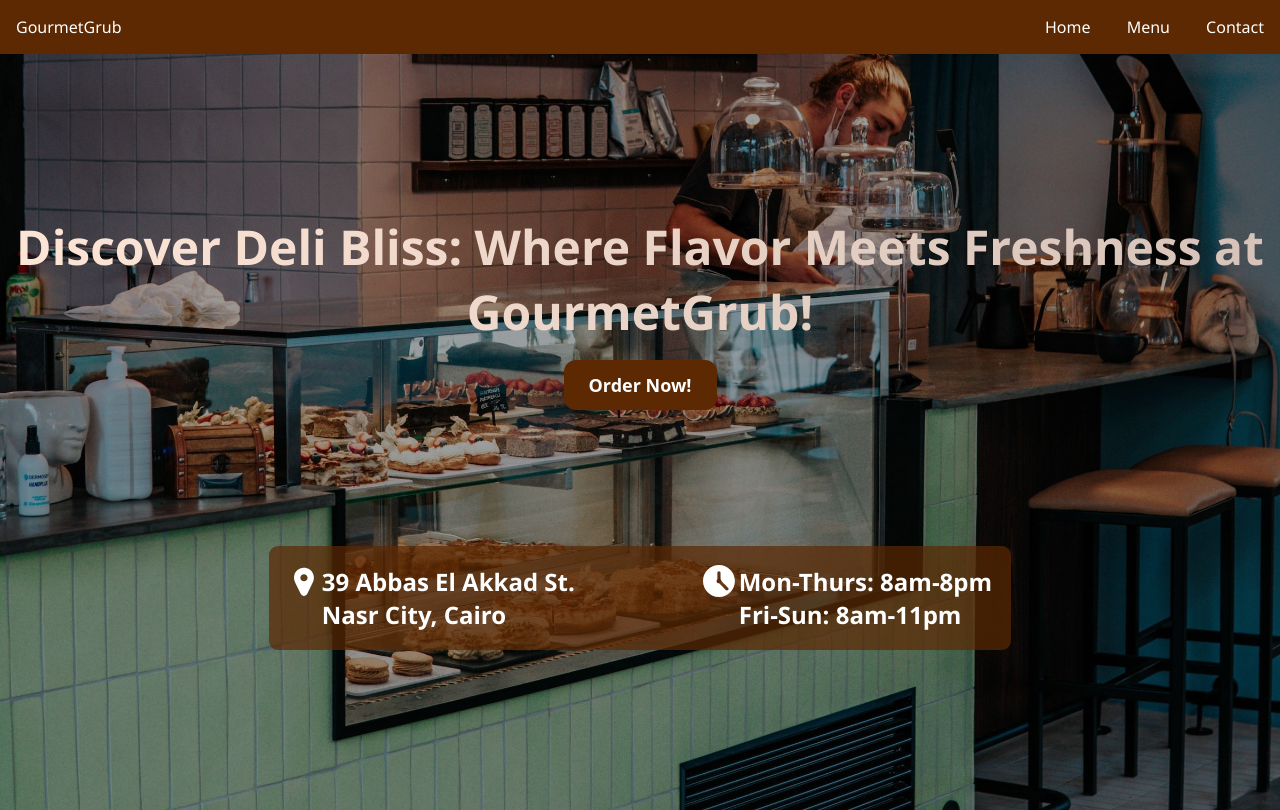
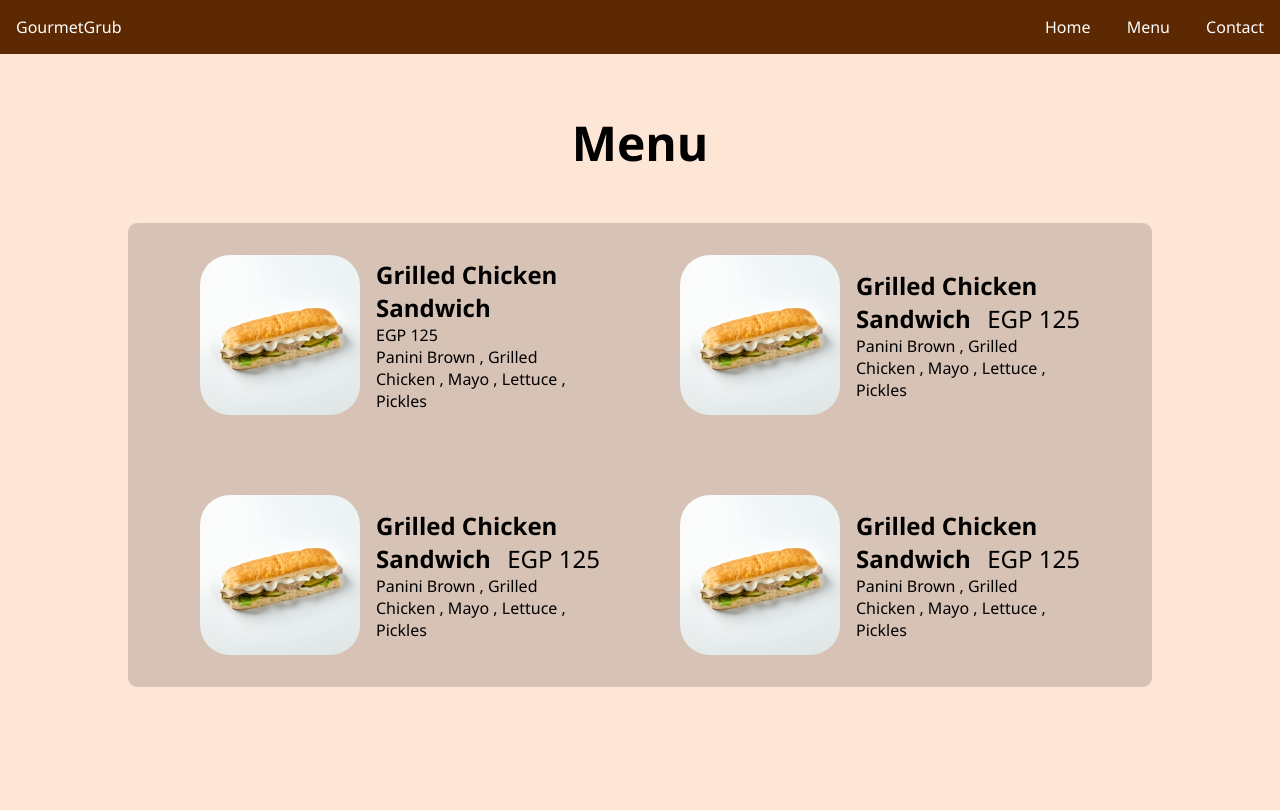
Before and after one commit to yaay/restaurant-page, a website built with webpack: page dist/index.html in a window 1280 px wide. Both pictures are taken after a click on the link "Menu". Built offline with nearby package versions, Linux system fonts and the light colour scheme.

Commit message:
adding menu

```diff
--- /dev/null
+++ b/src/contact.js
@@ -0,0 +1,12 @@
+const contact = (() => {
+    const container = document.querySelector('#content');
+    const contact = document.createElement('contact')
+
+    contact.innerHTML = `
+    <div class="menu-container">
+     <h1>Contact</h1>
+    </div>`
+    //adding no-display class to menu
+    contact.classList.add('not-active')
+    container.appendChild(contact);
+})();
--- a/src/index.js
+++ b/src/index.js
@@ -1,9 +1,9 @@
 import { navbar } from './navbar';
 import { home } from './home'
 import { menu } from './menu'
+import { contact } from './contact'
+
 console.log('navbar');
-
-const conatiner = document.querySelector('#content');
 
 const tabs = document.querySelectorAll("[tab-target]")
 // console.log(tabs)
@@ -11,6 +11,16 @@ const tabs = document.querySelectorAll("[tab-target]")
 tabs.forEach((tab) => {
     tab.addEventListener("click", () => {
         const target = tab.getAttribute("tab-target")
-        // conatiner.appendChild(home);
+        // select target tag and change remove no-display class
+        document.querySelector('home').classList.add('not-active')
+        document.querySelector('menu').classList.add('not-active')
+        document.querySelector('contact').classList.add('not-active')
+        document.querySelector(target).classList.remove('not-active')
+    })
 })
+
+const button = document.querySelector('.button-40')
+button.addEventListener('click', () => {
+    document.querySelector('menu').classList.remove('not-active')
+    document.querySelector('home').classList.add('not-active')
 })
--- a/src/menu.js
+++ b/src/menu.js
@@ -4,7 +4,6 @@ const menu = (() => {
 
     menu.innerHTML = `
     <div class="menu-container">
-     <h1>Home</h1>
     </div>`
     //adding no-display class to menu
     menu.classList.add('not-active')
```
Also changed, not shown: dist/index.html, dist/main.js, dist/styles.css, src/items/grill-chicken.jpg (added).
